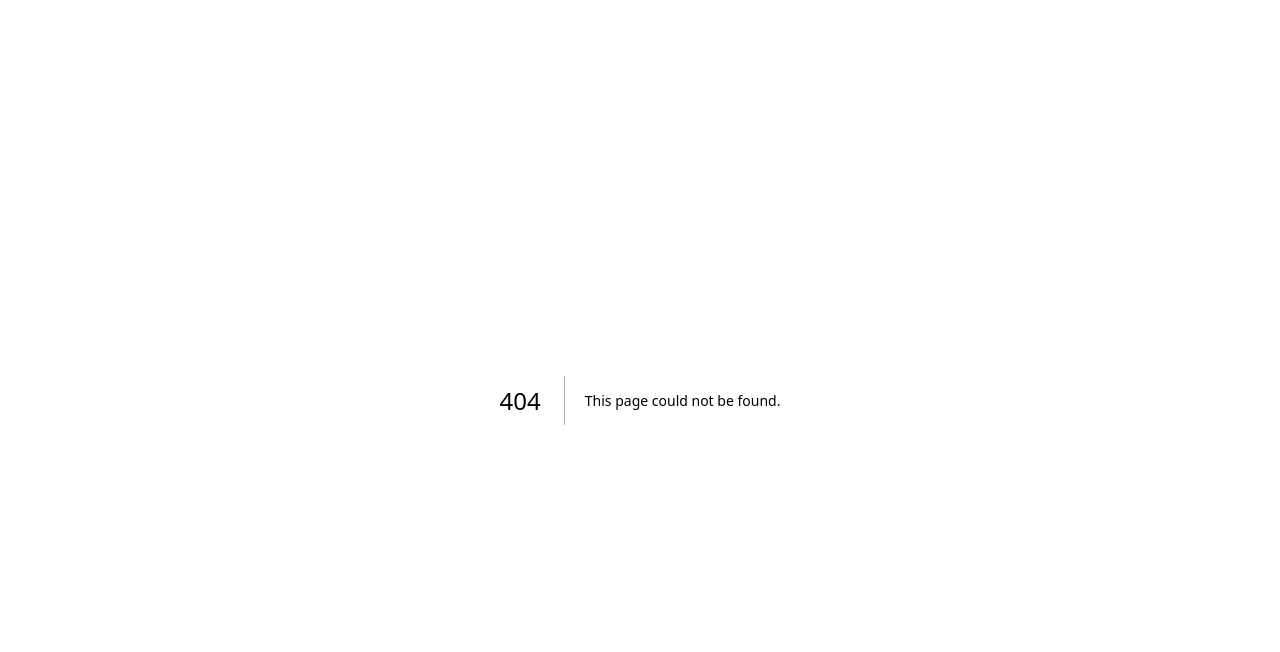
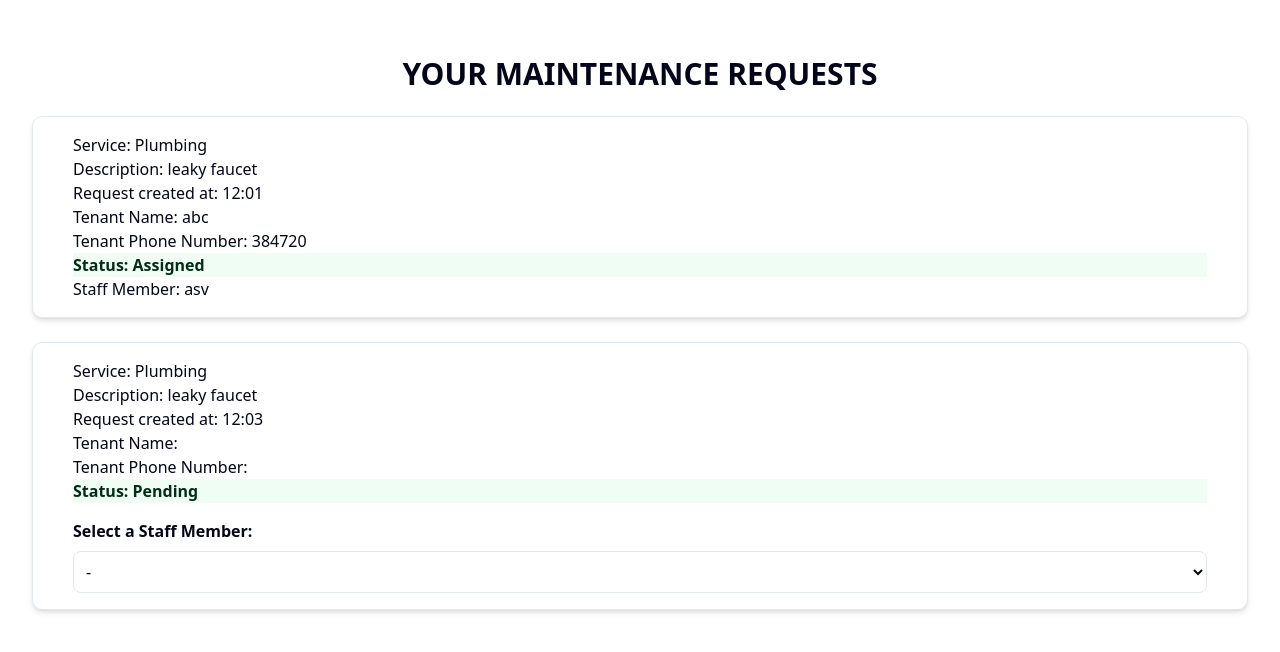
Before and after one commit to aashritha-kr/Rent-right, a Next.js app in the folder rent_right/: page /admin/maintenance in a window 1280 px wide. Before the commit this address had no page. Shown: the top 652 px of the page. Built offline with nearby package versions, Linux system fonts and the light colour scheme.

Commit message:
added admin/maintenance

```diff
--- /dev/null
+++ b/rent_right/src/app/admin/maintenance/page.tsx
@@ -0,0 +1,105 @@
+"use client";
+import { Card, CardContent } from "@/components/ui/card";
+import React, { useState } from "react";
+
+export default function ViewMaintenanceRequests() {
+  const [Requests, setRequests] = useState([
+    {
+      request_id: "342",
+      address: "a-406,has apt",
+      type: "Apartment",
+      created_at: "12:01",
+      Tenantname: "abc",
+      Tenantnumber: "384720",
+      Status: "Assigned",
+      Service: "Plumbing",
+      Description: "leaky faucet",
+      staffMember: "asv",
+    },
+    {
+      request_id: "3242",
+      address: "a-406",
+      type: "Villa",
+      created_at: "12:03",
+      Ownername: "abc",
+      Ownernumber: "384720",
+      Status: "Pending",
+      Service: "Plumbing",
+      Description: "leaky faucet",
+      staffMember: "",
+    },
+  ]);
+
+  const handleChange = (
+    e: React.ChangeEvent<HTMLSelectElement>,
+    propertyIndex: number
+  ) => {
+    setRequests((prev) =>
+      prev.map((request, idx) =>
+        idx === propertyIndex
+          ? { ...request, staffMember: e.target.value, Status: "Assigned" }
+          : request
+      )
+    );
+  };
+
+  return (
+    <div className="p-8">
+      <h1 className="text-3xl font-bold text-blue-750 text-center p-6">
+        YOUR MAINTENANCE REQUESTS
+      </h1>
+
+      <div className="flex flex-col gap-6">
+        {Requests.map((request, index) => (
+          <Card key={request.request_id} className="p-4 shadow-md rounded-lg">
+            <CardContent>
+              <p className="text-black-950">Service: {request.Service}</p>
+              <p className="text-black-950">
+                Description: {request.Description}
+              </p>
+              <p className="text-black-950">
+                Request created at: {request.created_at}
+              </p>
+
+              <p className="text-black-950">
+                Tenant Name: {request.Tenantname}
+              </p>
+              <p className="text-black-950">
+                Tenant Phone Number: {request.Tenantnumber}
+              </p>
+
+              {request.Status === "Pending" ? (
+                <div>
+                  <p className="text-green-950 font-semibold bg-green-50">
+                    Status: Pending
+                  </p>
+                  <div className="mt-4">
+                    <label className="font-semibold">
+                      Select a Staff Member:
+                    </label>
+                    <select
+                      value={request.staffMember}
+                      onChange={(e) => handleChange(e, index)}
+                      className="p-2 border rounded-md w-full mt-2"
+                    >
+                      <option value="">-</option>
+                      <option value="Raj">Raj</option>
+                      <option value="Ram">Ram</option>
+                    </select>
+                  </div>
+                </div>
+              ) : (
+                <div>
+                  <p className="text-green-950 font-semibold bg-green-50">
+                    Status: {request.Status}
+                  </p>
+                  <p>Staff Member: {request.staffMember}</p>
+                </div>
+              )}
+            </CardContent>
+          </Card>
+        ))}
+      </div>
+    </div>
+  );
+}
```
